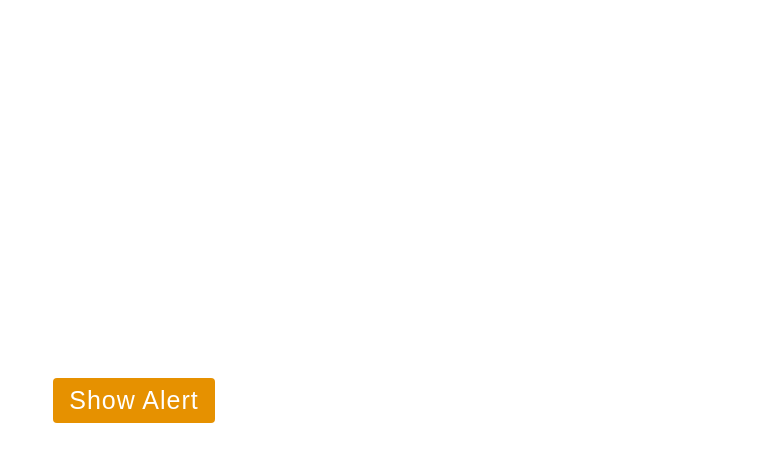
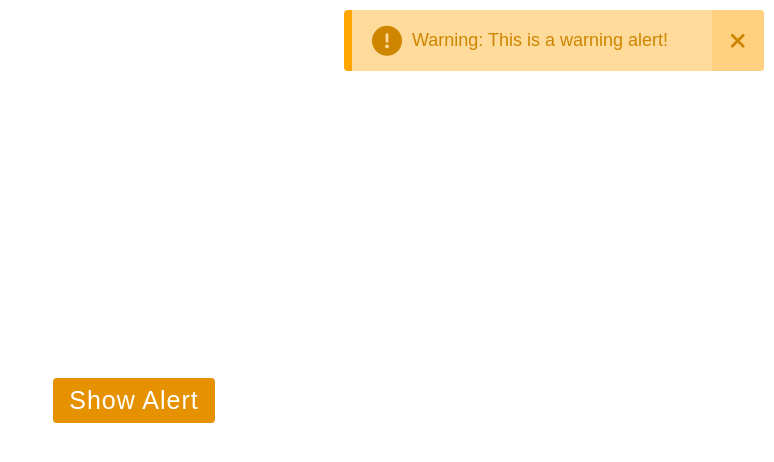
Before and after one commit to TiaguMB/warning-alert-notification, a plain HTML site: page index.html in a window 1280 px wide. Both pictures are taken after a click on the button "Show Alert". Shown: the whole page, without its empty margins (506-1280 px from the left). Drawn offline with nearby package versions, Linux system fonts and the light colour scheme.

Commit message:
feat: button jQuery remove and add class

```diff
--- a/index.html
+++ b/index.html
@@ -17,5 +17,16 @@
       <i class="fas fa-times"></i>
     </span>
   </div>
+
+  <script>
+    $('button').click(function() {
+      $('.alert').removeClass("hide");
+      $('.alert').addClass("show");
+    });
+    $('.close-btn').click(function() {
+      $('.alert').addClass("hide");
+      $('.alert').removeClass("show");
+    });
+  </script>
 </body>
 </html>
```
